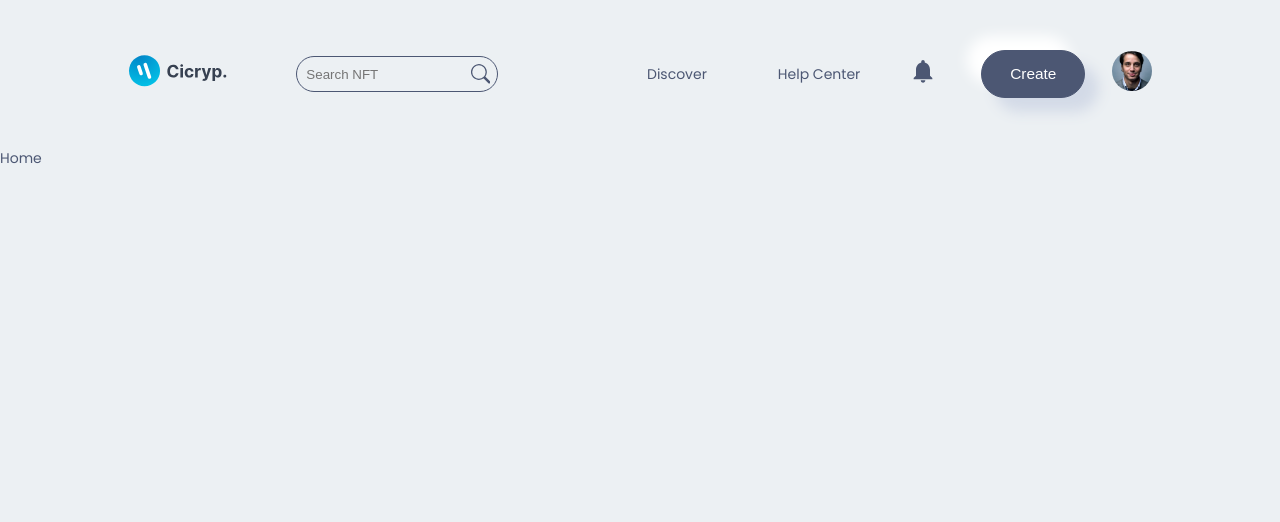
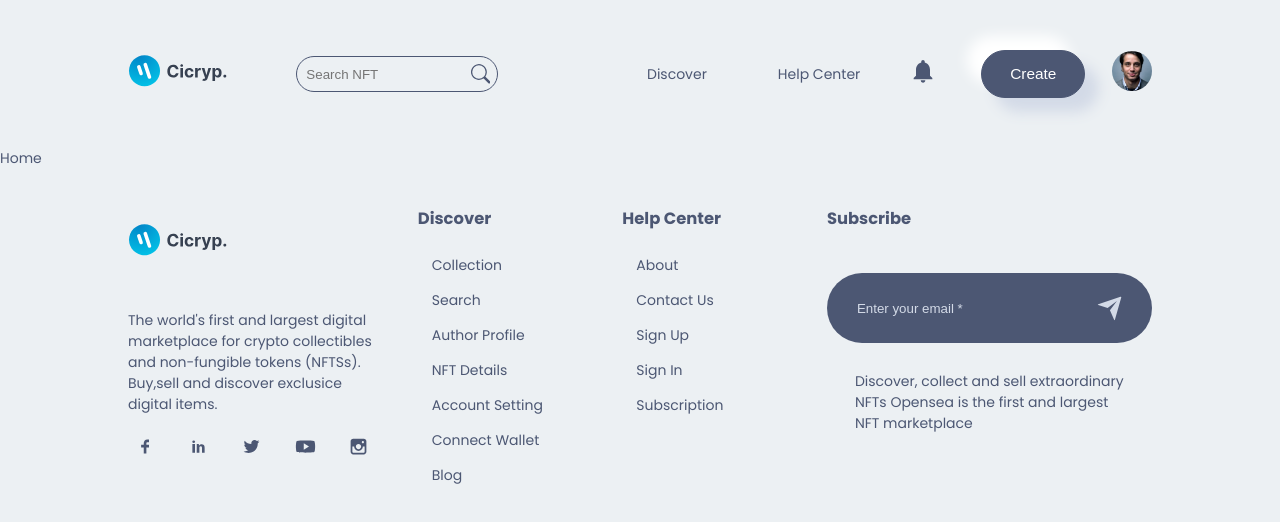
Before and after one commit to Ankan-07-Dutta/NFTMarketplace-Navbar, a Next.js app: page / in a window 1280 px wide. Shown: the top 522 px of the page. Built offline with nearby package versions, Linux system fonts and the light colour scheme.

Commit message:
creating footer section

```diff
--- a/components/Footer/Footer.jsx
+++ b/components/Footer/Footer.jsx
@@ -1,10 +1,73 @@
-import React from 'react'
-import Style from "./Footer.module.css";
+ import React from 'react'
+ import Image from "next/image";
+ import {
+  TiSocialFacebook,
+  TiSocialLinkedin,
+  TiSocialTwitter,
+  TiSocialInstagram,
+  TiSocialYoutube,
+  TiArrowSortedDown,
+  TiArrowSortedUp
+ } from 'react-icons/ti';
+ import {RiSendPlaneFill} from 'react-icons/ri';
+ import images from "../../img";
+ import { Discover, HelpCenter } from '../Navbar/index';
+
+
+ //INTERNAL IMPORT
+ import Style from "./Footer.module.css";
 
 const Footer = () => {
   return (
-    <div>
+    <div className={Style.footer}>
+      <div className={Style.footer_box}>
+        <div className={Style.footer_box_social}>
+          <Image src={images.logo} alt='footer logo' height={100} width={100} />
+          <p>The world's first and largest digital marketplace for crypto collectibles and non-fungible tokens (NFTSs). Buy,sell and discover exclusice digital items. </p>
 
+          <div className={Style.footer_social}>
+            <a href="#">
+              <TiSocialFacebook/>
+            </a>
+            <a href="#">
+              <TiSocialLinkedin/>
+            </a>
+            <a href="#">
+              <TiSocialTwitter/>
+            </a>
+            <a href="#">
+              <TiSocialYoutube/>
+            </a>
+            <a href="#">
+              <TiSocialInstagram/>
+            </a>
+          </div>
+        </div>
+
+        <div className={Style.footer_box_discover}>
+          <h3>Discover</h3>
+          <Discover/>
+        </div>
+
+        <div className={Style.footer_box_help}>
+          <h3>Help Center</h3>
+          <HelpCenter/>
+        </div>
+
+        <div className={Style.subscribe}>
+          <h3>Subscribe</h3>
+
+          <div className={Style.subscribe_box}>
+            <input type='email' placeholder='Enter your email *' />
+            <RiSendPlaneFill className={Style.subscribe_box_send} />
+          </div>
+
+          <div className={Style.subscribe_box_info}>
+            <p>Discover, collect and sell extraordinary NFTs Opensea is the first and largest NFT marketplace</p>
+          </div>
+        </div>
+
+      </div>
     </div>
   )
 }
--- a/components/Footer/Footer.module.css
+++ b/components/Footer/Footer.module.css
@@ -0,0 +1,84 @@
+.footer{
+    width:  100%;
+    padding-block: 1.5rem;
+    position: relative;
+}
+
+.footer_box{
+    width: 80%;
+    margin: 0 auto;
+    display: grid;
+    grid-template-columns: 1.3fr repeat(2, 1fr) 2fr;
+    align-items: flex-start;
+    justify-content: space-between;
+    gap: 3rem;
+}
+
+
+/* //SOCIAL */
+.footer_social{
+    display: flex;
+    align-items: center;
+    gap: 1.3rem;
+    font-size: 1.5rem;
+}
+
+.footer_social a{
+    padding: .5rem;
+    border-radius: 50%;
+    transition: all .3s ease-in;
+    display: grid;
+}
+
+.footer_social a:hover{
+    background-color: var(--icons-color);
+    color: var(--shadow-dark-color);
+    box-shadow: var(--box-shadow);
+}
+
+.subscribe_box{
+    width: 100%;
+    display: flex;
+    justify-content: space-between;
+    align-items: center;
+    padding: 1.5rem 2rem;
+    background-color: var(--icons-color);
+    color: var(--shadow-dark-color);
+    border-radius: 5rem;
+    margin-top: 3rem;
+}
+
+.subscribe_box input{
+    background: transparent;
+    border: none;
+    outline: none;
+    width: 90%;
+    color: var(--shadow-dark-color);
+}
+
+.subscribe_box input::placeholder{
+    color: var(--shadow-dark-color);
+}
+.subscribe_box_send{
+    cursor: pointer;
+    font-size: 2rem;
+}
+
+.subscribe_box_info{
+    padding: 1rem 2rem;
+}
+
+/*  //MEDIA QUERY */
+@media screen and (max-width: 45em) {
+    .footer_box{
+        width: 90%;
+        grid-template-columns: 1fr 2fr;
+    }
+}
+
+@media screen and (max-width: 35em) {
+    .footer_box{
+        width: 90%;
+        grid-template-columns: 1fr;
+    }
+}
--- a/pages/_app.js
+++ b/pages/_app.js
@@ -1,11 +1,12 @@
 import "../styles/globals.css";
 
 //INTERNAL IMPORT
-import { Navbar } from "@/components/componentIndex";
+import { Navbar,Footer } from "@/components/componentIndex";
 const MyApp = ({ Component, pageProps }) => (
   <div>
     <Navbar />
     <Component {...pageProps} />
+    <Footer />
   </div>
 );
 
```
